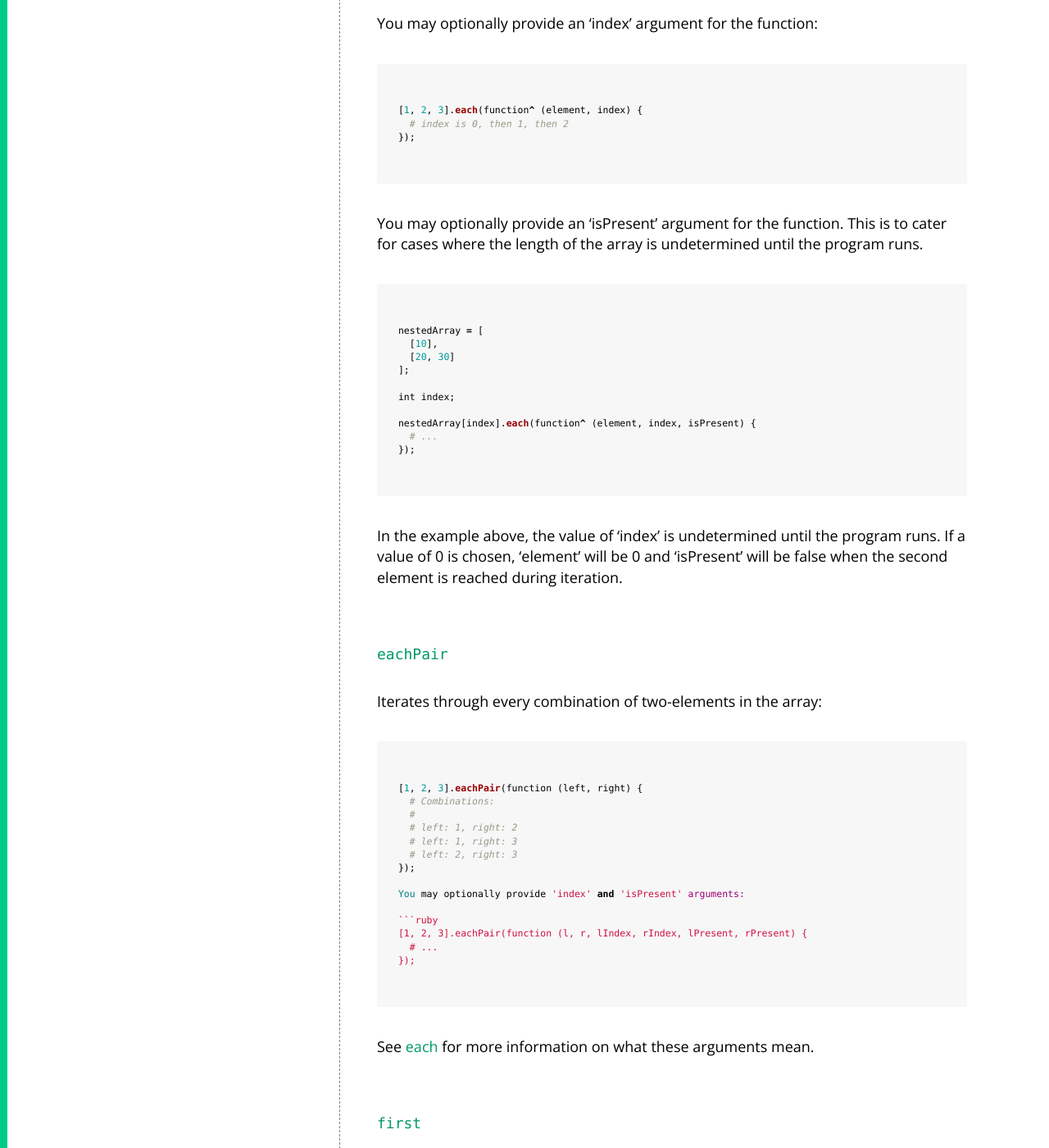
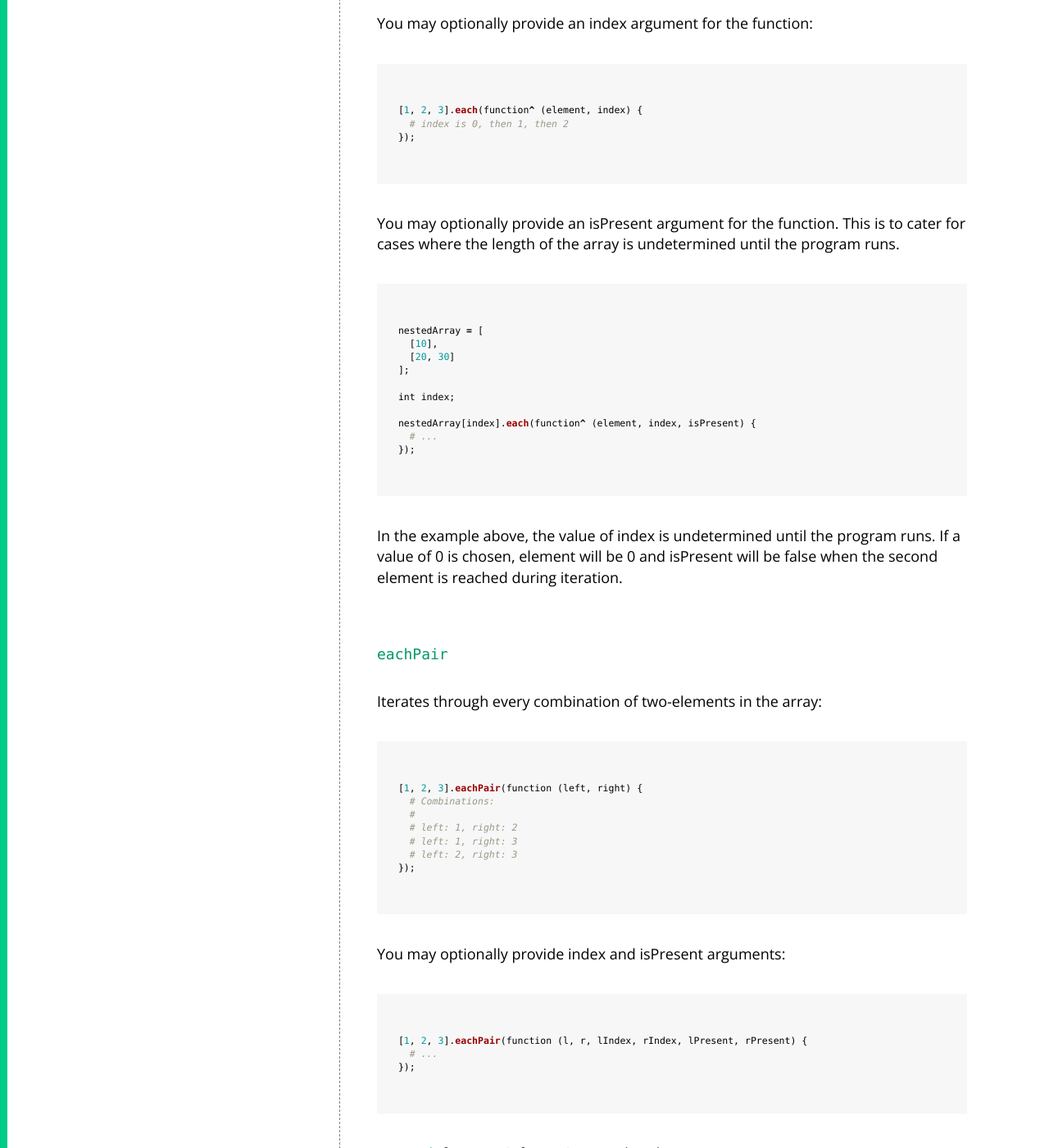
Before and after one commit to sentient-lang/sentient-lang.org, a Jekyll site: the page built from reference/array.md, in a window 1280 px wide and 1400 px high, scrolled down 3840 px. Shown: the whole window at 82% size. Built offline with Jekyll 4.4.1, drawn with Linux system fonts in a browser that asks for light colours; some of the changed text lies outside the part shown.

Commit message:
Fix some of the syntax

````diff
--- a/reference/array.md
+++ b/reference/array.md
@@ -119,7 +119,7 @@
 # total: 6
 ```
 
-You may optionally provide an 'index' argument for the function:
+You may optionally provide an **index** argument for the function:
 
 ```ruby
 [1, 2, 3].each(function^ (element, index) {
@@ -127,7 +127,7 @@
 });
 ```
 
-You may optionally provide an 'isPresent' argument for the function. This is to
+You may optionally provide an **isPresent** argument for the function. This is to
 cater for cases where the length of the array is undetermined until the program
 runs.
 
@@ -144,8 +144,8 @@
 });
 ```
 
-In the example above, the value of 'index' is undetermined until the program
-runs. If a value of 0 is chosen, 'element' will be 0 and 'isPresent' will be
+In the example above, the value of **index** is undetermined until the program
+runs. If a value of 0 is chosen, **element** will be 0 and **isPresent** will be
 false when the second element is reached during iteration.
 
 ##### <a id="eachPair"></a> [eachPair](#eachPair)
@@ -160,8 +160,9 @@
   # left: 1, right: 3
   # left: 2, right: 3
 });
+```
 
-You may optionally provide 'index' and 'isPresent' arguments:
+You may optionally provide **index** and **isPresent** arguments:
 
 ```ruby
 [1, 2, 3].eachPair(function (l, r, lIndex, rIndex, lPresent, rPresent) {
@@ -232,7 +233,7 @@
 #=> [1, 4, 9]
 ```
 
-You may optionally provide an 'index' argument for the function:
+You may optionally provide an **index** argument for the function:
 
 ```ruby
 [1, 2, 3].map(function (element, index) {
@@ -308,7 +309,7 @@
 # ]
 ```
 
-If this array is iterated, any gaps will set 'isPresent' to false. See
+If this array is iterated, any gaps will set **isPresent** to false. See
 [**each**](#each) for more information.
 
 ##### <a id="uniq?"></a> [uniq?](#uniq?)
````
